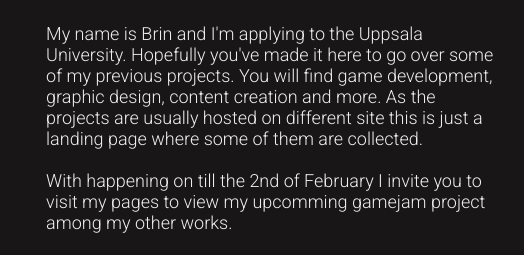
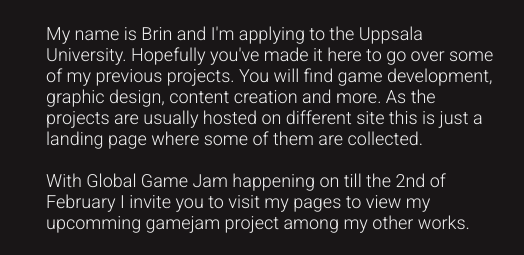
Before and after one commit to Brin-o/UppsalaPortfolio, a plain HTML site: page index.html in a window 1280 px wide. Shown: the part 897-1152 px from the top of the page, 601-1125 px from the left. Drawn offline with nearby package versions, Linux system fonts and the light colour scheme.

Commit message:
Update index.html

```diff
--- a/index.html
+++ b/index.html
@@ -41,7 +41,7 @@
 				</p>
 				<p>
 					<br>
-					With happening on till the 2nd of February I invite you to visit my pages to view my upcomming gamejam project among my other works.
+					With Global Game Jam happening on till the 2nd of February I invite you to visit my pages to view my upcomming gamejam project among my other works.
 				</p>
 				<div class="media-links">
 					<button class="button" onclick="window.location.href = 'https://niirb.itch.io/';"><i class="fab fa-itch-io"></i> View my itch.io</button>
```
